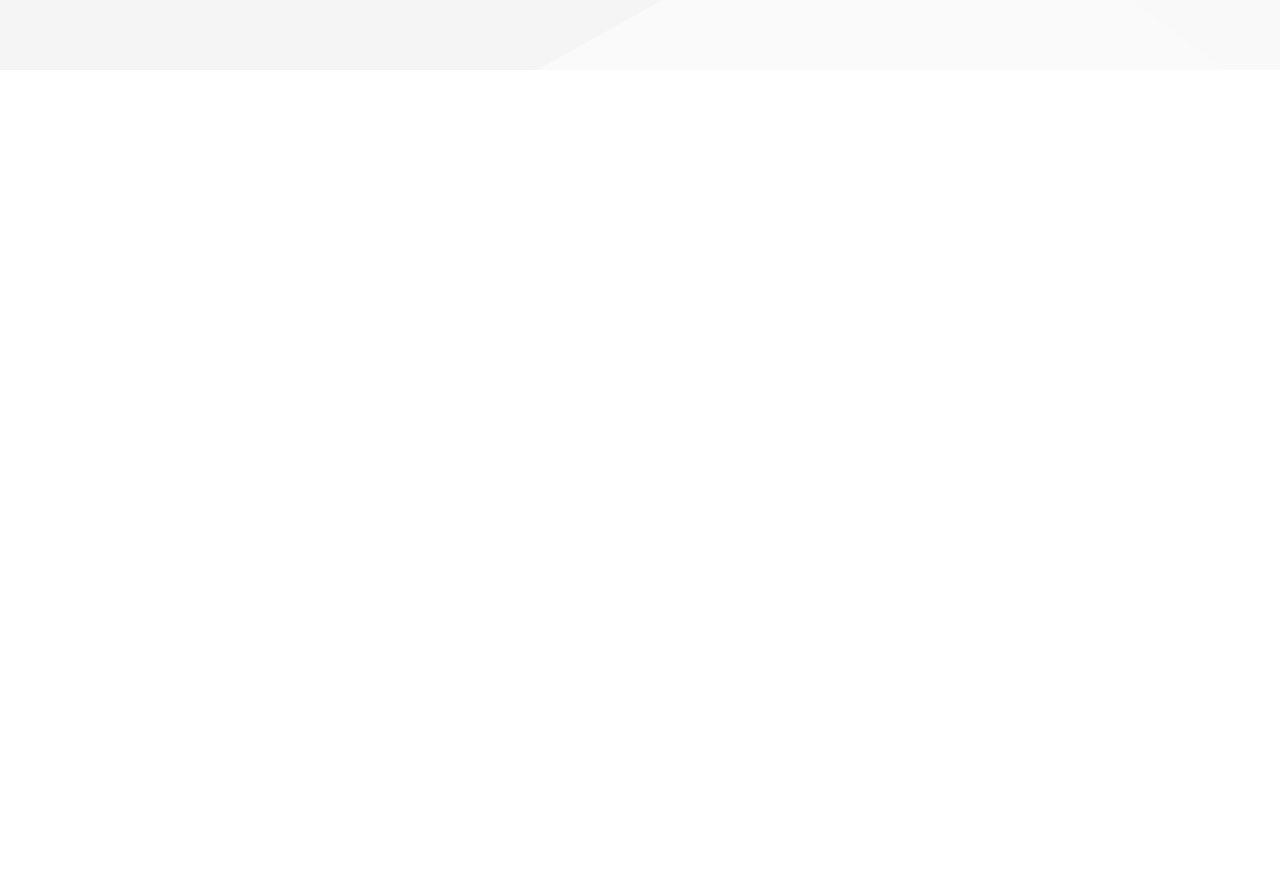
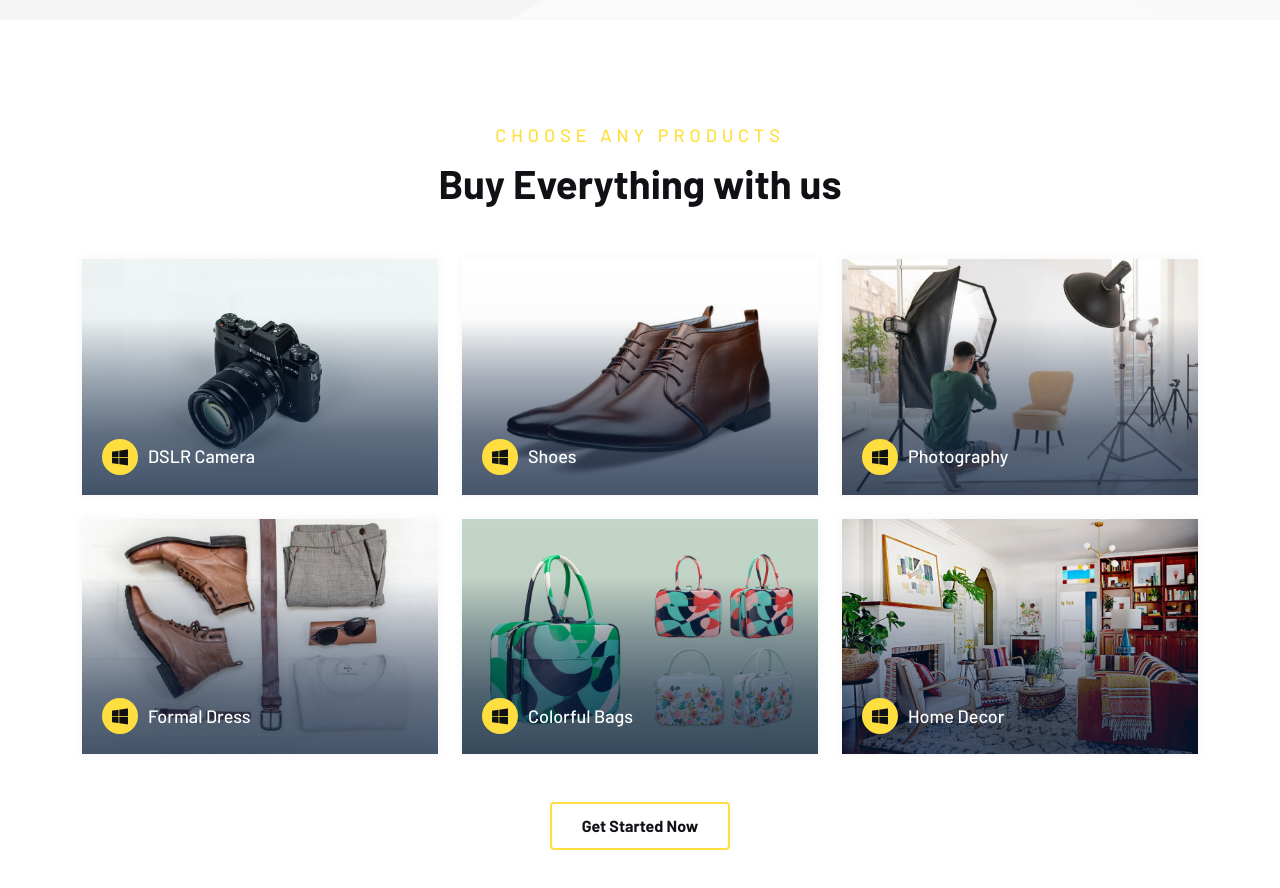
Before and after one commit to Sakib923/happy-shop, a React (Vite) app: page / in a window 1280 px wide. Shown: the part 860-1748 px from the top of the page. Before the commit the page ends 930 px from the top, so only its background shows below. Built offline with nearby package versions, Linux system fonts and the light colour scheme.

Commit message:
added Home Category Cards

```diff
--- a/src/components/home/Banner.jsx
+++ b/src/components/home/Banner.jsx
@@ -2,6 +2,7 @@ import React from "react";
 import productData from "../../products.json";
 import { useState } from "react";
 import SelectedCategory from "../selectedCategory/SelectedCategory";
+import { Link } from "react-router-dom";
 
 const title = <h2>Search Your One From <span>Thousand</span> of Products</h2>;
 const desc = "We have the largest collection of products.";
@@ -49,17 +50,17 @@ const Banner = () => {
             <form>
                 <SelectedCategory select={"all"} />
                 <input type="text" name="search" placeholder="Search Your Product" value={searchInput} onChange={searchProduct} />
-            </form>
             <button type="submit">
                 <i className="icofont-search"></i>
             </button>
+            </form>
 
             <p>{desc}</p>
             <ul className="lab-ul">
                 {searchInput && filteredProducts.map((product, i) => (
                     <li key={i}>
-                        {/* <Link to={`/shop/${product.id}`}>{product.name}</Link> */}
-                        <p>{product.name}</p>
+                        <Link to={`/shop/${product.id}`}>{product.name}</Link>
+                        {/* <p>{product.name}</p> */}
                     </li>
                 ))}
             </ul>
--- a/src/components/home/Home.jsx
+++ b/src/components/home/Home.jsx
@@ -1,10 +1,12 @@
 import React from 'react'
 import Banner from './Banner'
+import HomeCategory from './HomeCategory'
 
 const Home = () => {
   return (
     <div>
         <Banner />
+        <HomeCategory />
     </div>
   )
 }
--- /dev/null
+++ b/src/components/home/HomeCategory.jsx
@@ -0,0 +1,88 @@
+import React from 'react';
+import { Link } from 'react-router-dom';
+
+const subTitle = "Choose Any Products";
+const title = "Buy Everything with us";
+const btnText = "Get Started Now";
+
+const categoryList = [
+    {
+    imgUrl: 'src/assets/images/category/01.jpg',
+    imgAlt: 'category rajibraj91 rajibraj',
+    iconName: 'icofont-brand-windows',
+    title: 'DSLR Camera',
+    },
+    {
+    imgUrl: 'src/assets/images/category/02.jpg',
+    imgAlt: 'category rajibraj91 rajibraj',
+    iconName: 'icofont-brand-windows',
+    title: 'Shoes',
+    },
+    {
+    imgUrl: 'src/assets/images/category/03.jpg',
+    imgAlt: 'category rajibraj91 rajibraj',
+    iconName: 'icofont-brand-windows',
+    title: 'Photography',
+    },
+    {
+    imgUrl: 'src/assets/images/category/04.jpg',
+    imgAlt: 'category rajibraj91 rajibraj',
+    iconName: 'icofont-brand-windows',
+    title: 'Formal Dress',
+    },
+    {
+    imgUrl: 'src/assets/images/category/05.jpg',
+    imgAlt: 'category rajibraj91 rajibraj',
+    iconName: 'icofont-brand-windows',
+    title: 'Colorful Bags',
+    },
+    {
+    imgUrl: 'src/assets/images/category/06.jpg',
+    imgAlt: 'category rajibraj91 rajibraj',
+    iconName: 'icofont-brand-windows',
+    title: 'Home Decor',
+    },
+    ]
+
+
+function HomeCategory() {
+  return (
+    <div className="category-section style-4 padding-tb">
+        <div className="container">
+            <div className="section-header text-center">
+                <span className="subtitle">{subTitle}</span>
+                <h2 className="title">{title}</h2>
+            </div>
+            <div className="section-wrapper">
+                <div className="row g-4 justify-content-center row-cols-md-3 row-cols-sm-2 row-cols-1">
+                    {
+                        categoryList.map((val, i) => (
+                            <div key={i} className="col">
+                                <Link to="/shop" className="category-item">
+                                    <div className="category-inner">
+                                        <div className="category-thumb">
+                                            <img src={val.imgUrl} alt="" srcset="" />
+                                        </div>
+
+                                        <div className="category-content">
+                                            <div className="cate-icon">
+                                                <i className={val.iconName}></i>
+                                            </div>
+                                            <Link to="/shop"><h6>{val.title}</h6></Link>
+                                        </div>
+                                    </div>
+                                </Link>
+                            </div>
+                        ))
+                    }
+                </div>
+                <div className="text-center mt-5">
+                    <Link to="/shop" className="lab-btn"><span>{btnText}</span></Link>
+                </div>
+            </div>
+        </div>
+    </div>
+  )
+}
+
+export default HomeCategory
```
